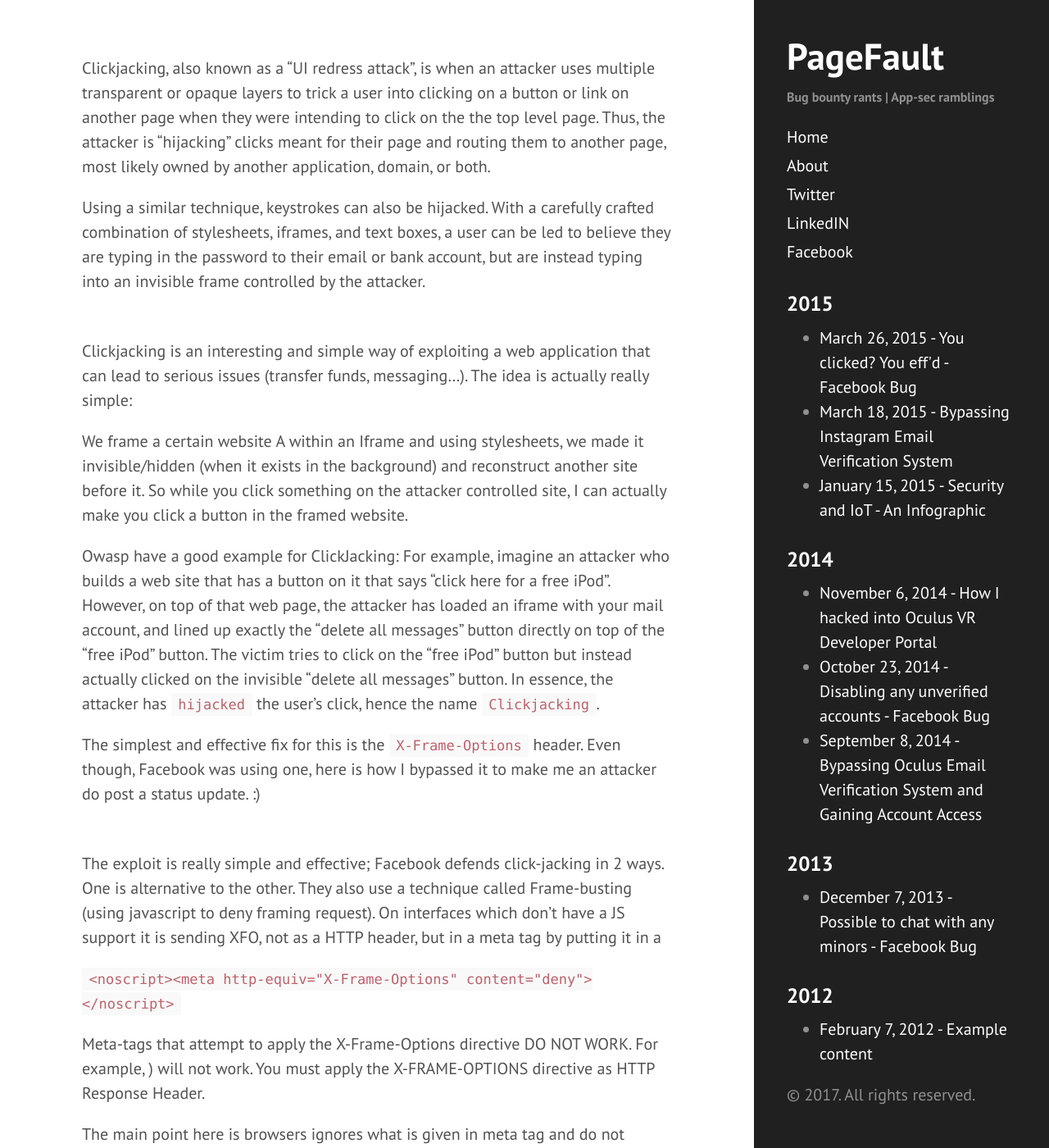
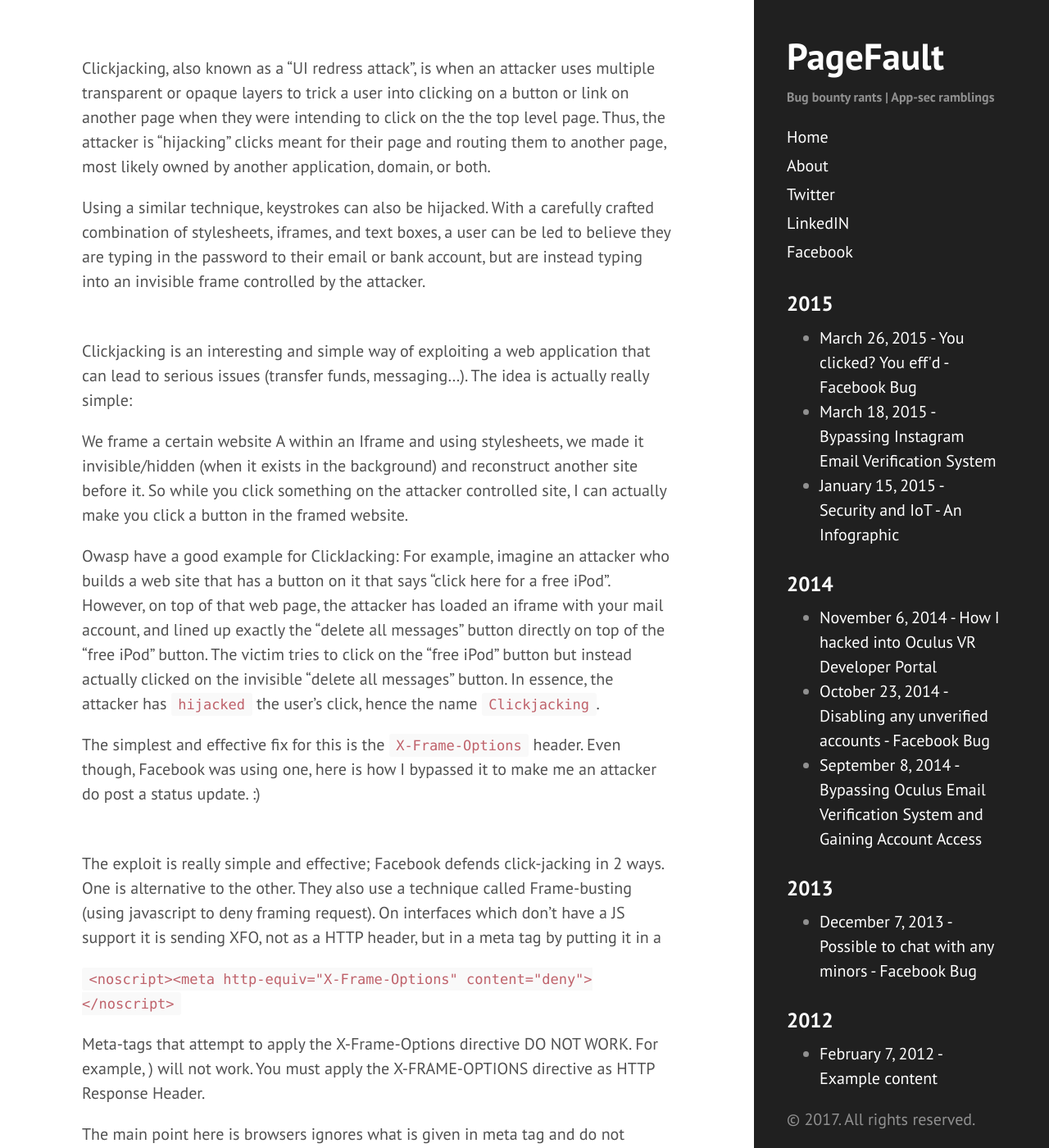
Before and after one commit to sahadnk72/sahadnk72.github.io, a Jekyll site: the page built from index.html, in a window 1280 px wide and 1400 px high, scrolled down 234 px. Shown: the whole window at 82% size. Built offline with Jekyll 4.4.1, drawn with Linux system fonts in a browser that asks for light colours; Markdown is read by kramdown in place of the engine named in the settings; the list of posts is cut into pages by our own code.

Commit message:
Update hyde.css

```diff
--- a/public/css/hyde.css
+++ b/public/css/hyde.css
@@ -61,7 +61,7 @@ html {
   overflow-y: scroll;
   top: 0;
   bottom: 0;
-  padding-right: 28px;
+  padding-right: 2rem;
 }
 @media (min-width: 48em) {
   .sidebar {
```
